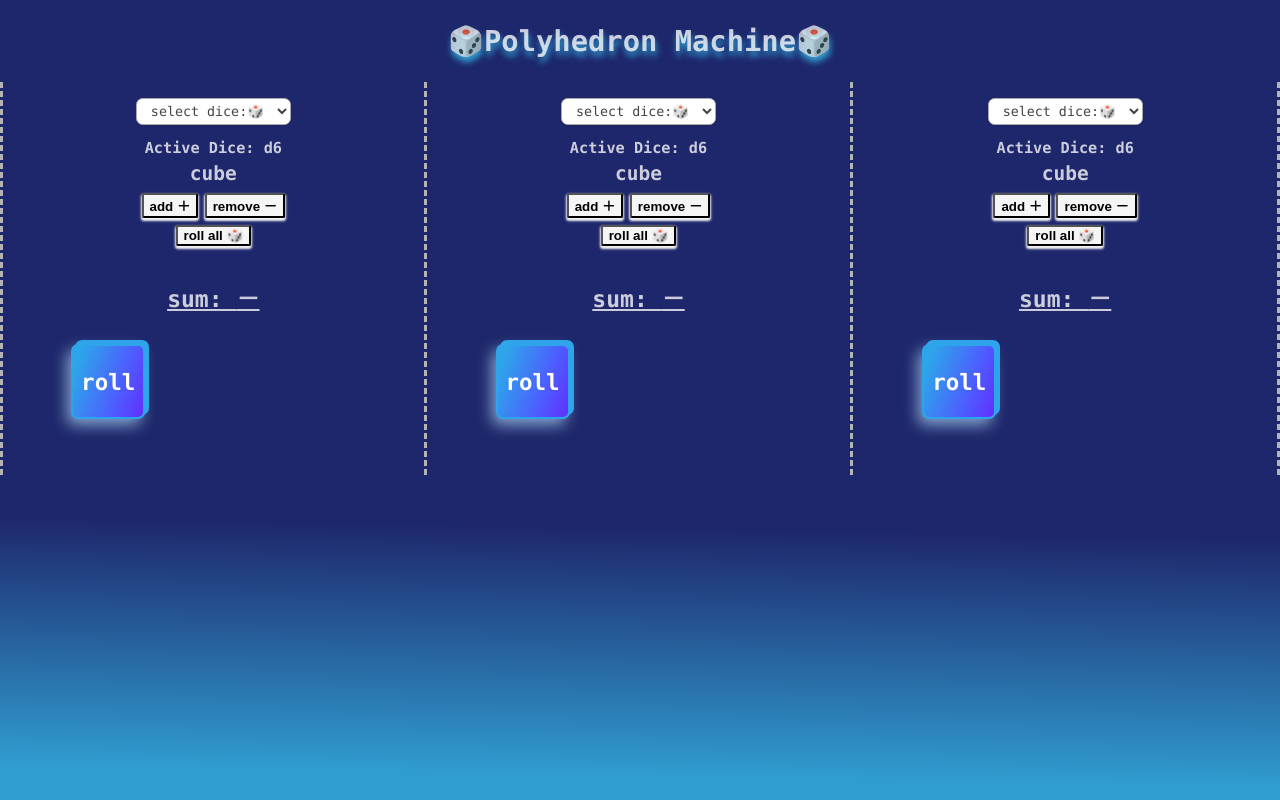
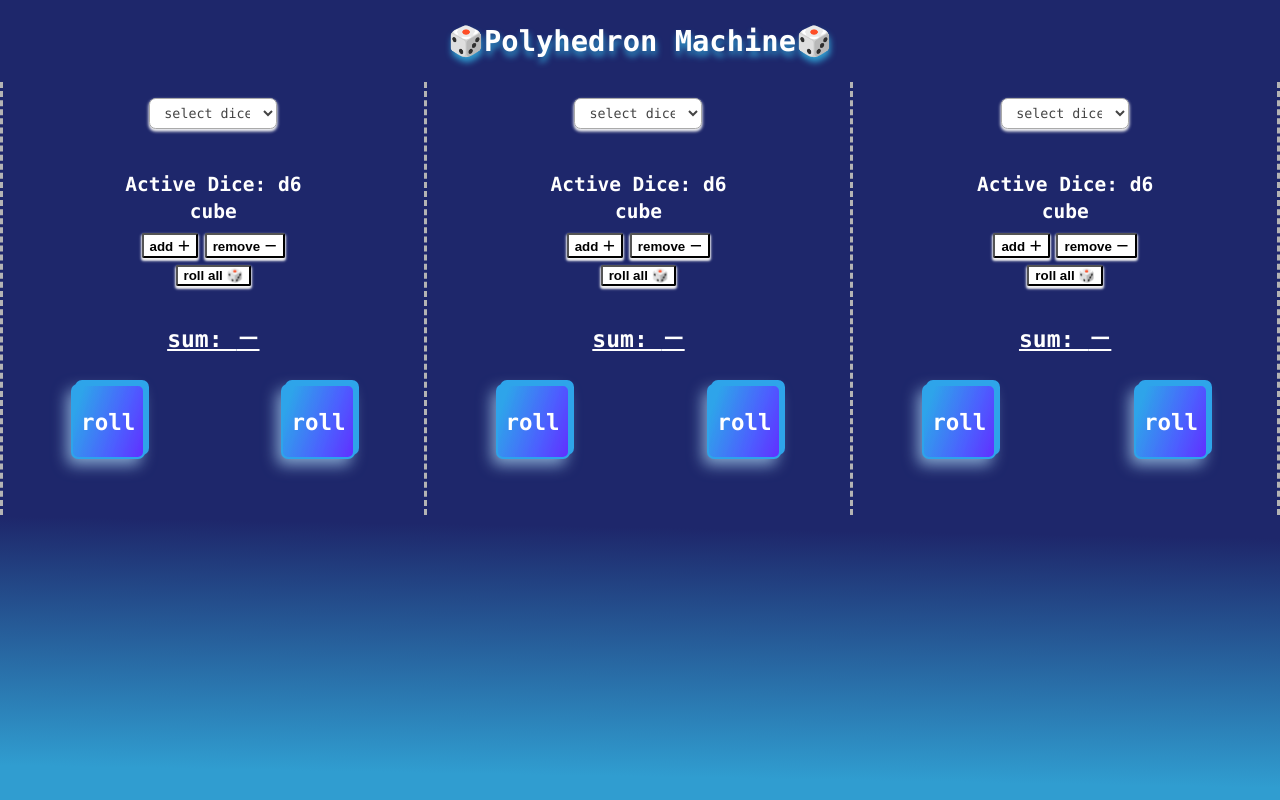
Before and after one commit to hazieon/PolyhedronMachine, a React (Create React App) app: page / in a window 1280 px wide. Built offline with nearby package versions, Linux system fonts and the light colour scheme.

Commit message:
SETUP - initial state with TWO dice. Style changes for consistency and clarity

```diff
--- a/src/App.css
+++ b/src/App.css
@@ -21,7 +21,7 @@ body {
   text-align: center;
   justify-content: center;
   place-items: center;
-  color: rgba(255, 255, 255, 0.774);
+  color: white;
 }
 .dice-zone {
   margin: auto;
@@ -46,18 +46,18 @@ body {
   margin: auto;
   margin-top: 1rem;
   text-align: center;
-  border-radius: 30px;
+  border-radius: 25px;
   display: block;
-  padding: 4px 10px;
+  padding: 6px 10px;
   color: #444;
   line-height: 1.3;
-  min-width: fit-content;
+  min-width: 10vw;
   max-width: 30%; /* useful when width is set to anything other than 100% */
   box-sizing: border-box;
   border: 1px solid #aaa;
-  box-shadow: 0 1px 0 1px rgba(0, 0, 0, 0.04);
+  box-shadow: 0px 2px 3px 0.5px whitesmoke;
   border-radius: 0.5em;
-  background-color: #fff;
+  background-color: white;
   font-family: "Augie", "Consolas";
 }
 .select option {
--- a/src/components/dice/index.js
+++ b/src/components/dice/index.js
@@ -4,7 +4,7 @@ import styles from "./index.module.css";
 function Dice({ type }) {
   const [roll, setRoll] = useState("roll");
   const [number, setNumber] = useState(1);
-  const [diceArr, setDiceArr] = useState([{ roll: "roll" }]);
+  const [diceArr, setDiceArr] = useState([{ roll: "roll" },{ roll: "roll" }]);
   const [sum, setSum] = useState(0);
 
   function randomRoll(i) {
@@ -54,9 +54,9 @@ function Dice({ type }) {
   return (
     <div className={styles.diceContainer}>
       <div className={styles.diceTextBox}>
-        <h3 className={styles.activeDiceText}>
+        <h2 className={styles.activeDiceText}>
           Active Dice: {"d" + type.length}
-        </h3>
+        </h2>
         <h2 className={styles.activeDiceText}>
           {type.length === 2
             ? "coin"
--- a/src/components/dice/index.module.css
+++ b/src/components/dice/index.module.css
@@ -1,5 +1,5 @@
 .diceContainer {
-  margin-top: 1rem;
+  margin-top: 3rem;
   margin-bottom: 2rem;
 }
 
@@ -65,16 +65,17 @@ button {
   border-radius: 2px;
   padding: 4 10px;
   margin: 0.2rem;
-  background-color: whitesmoke;
+  background-color: white;
   box-shadow: 0px 2px 2.3px 1px whitesmoke;
   font-weight: bold;
 }
+
 button:hover {
   cursor: pointer;
   transform: rotateY(30deg);
   transform: translateY(3px);
   background-color: rgb(255, 255, 255);
-  box-shadow: inset 3px 3px 5px #c0b9b9, inset -2px -2px 5px white;
+  box-shadow: inset 3px 3px 5px #b3aeae, inset -2px -2px 5px white;
 }
 
 .diceTextBox {
@@ -86,7 +87,7 @@ button:hover {
 
 .activeDiceText {
   word-break: break-all;
-  margin-bottom: -7px;
+  margin-bottom: -5px;
   user-select: none;
   cursor: pointer;
 }
--- a/src/index.css
+++ b/src/index.css
@@ -1,11 +1,8 @@
 body {
   margin: 0;
   font-family: "Augie", "Consolas", "moon flower", "Trebuchet MS", "Tahoma";
-
   -webkit-font-smoothing: antialiased;
   -moz-osx-font-smoothing: grayscale;
-  /* background-color: rgb(44, 44, 44); */
-  /* background-color: rgb(28, 50, 82); */
 }
 
 code {
```
Also changed, not shown: src/components/hello.js (deleted).
